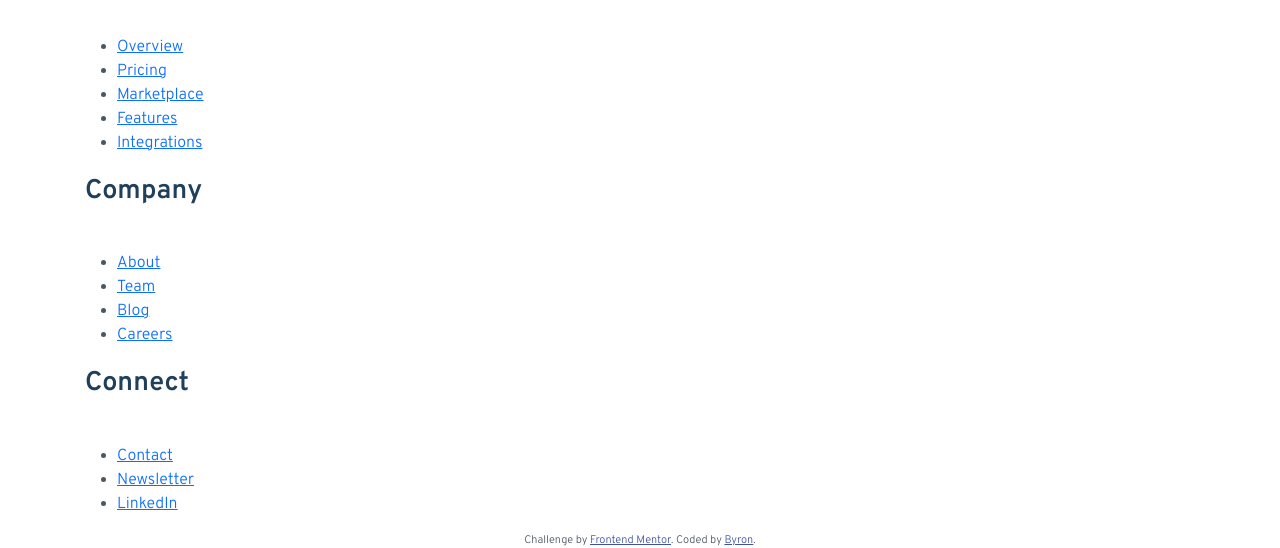
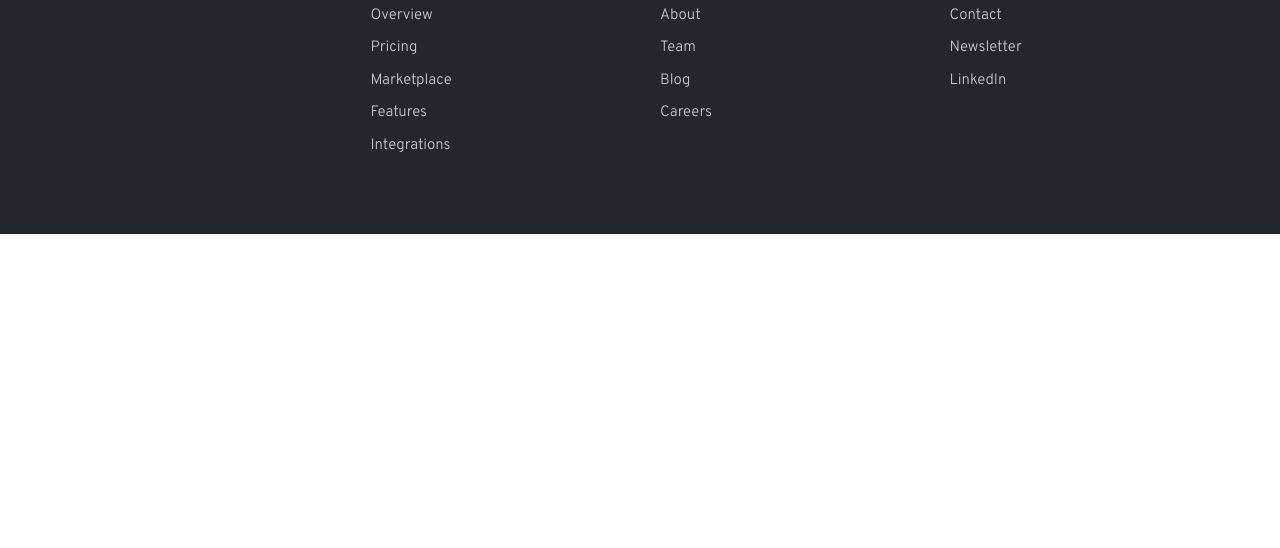
Before and after one commit to byronbyron/blogr-landing-page, a website: page index.html in a window 1280 px wide. Shown: the part 3181-3729 px from the top of the page. After the commit the page ends 3415 px from the top, so only its background shows below. Drawn offline with Linux system fonts and the light colour scheme.

Commit message:
Add footer styles

```diff
--- a/index.html
+++ b/index.html
@@ -181,17 +181,17 @@
 
   <footer class="footer">
     <div class="container">
-      <div class="footer__row">
-        <div class="footer__col">
-          <span class="footer__logo">
+      <div class="row">
+        <div class="col-md">
+          <div class="footer__logo">
             <img src="images/logo.svg" alt="Blogr" width="101" height="40">
-          </span>
+          </div>
         </div>
 
-        <div class="footer__col">
+        <div class="col-md">
           <h2 class="footer__title">Product</h2>
 
-          <ul class="footer__list">
+          <ul class="footer__list list-unstyled">
             <li><a href="#">Overview</a></li>
             <li><a href="#">Pricing</a></li>
             <li><a href="#">Marketplace</a></li>
@@ -200,10 +200,10 @@
           </ul>
         </div>
 
-        <div class="footer__col">
+        <div class="col-md">
           <h2 class="footer__title">Company</h2>
 
-          <ul class="footer__list">
+          <ul class="footer__list list-unstyled">
             <li><a href="#">About</a></li>
             <li><a href="#">Team</a></li>
             <li><a href="#">Blog</a></li>
@@ -211,10 +211,10 @@
           </ul>
         </div>
 
-        <div class="footer__col">
+        <div class="col-md">
           <h2 class="footer__title">Connect</h2>
 
-          <ul class="footer__list">
+          <ul class="footer__list list-unstyled">
             <li><a href="#">Contact</a></li>
             <li><a href="#">Newsletter</a></li>
             <li><a href="#">LinkedIn</a></li>
--- a/src/scss/components/_base.scss
+++ b/src/scss/components/_base.scss
@@ -17,16 +17,3 @@ h2, h3 {
     line-height: 1.5;
     margin-bottom: 2.5rem;
 }
-
-h3 {
-
-}
-
-.attribution {
-    font-size: 11px;
-    text-align: center;
-}
-
-.attribution a {
-    color: hsl(228, 45%, 44%);
-}
--- /dev/null
+++ b/src/scss/components/_footer.scss
@@ -0,0 +1,66 @@
+.footer {
+  background-color: $footer-background;
+  padding-top: 70px;
+  padding-bottom: 70px;
+  border-radius: 0 100px 0 0;
+  text-align: center;
+}
+
+.footer__logo {
+  margin-bottom: 5rem;
+}
+
+.footer__title {
+  font-size: 1.125rem;
+  margin-bottom: 1.875rem;
+  color: $white;
+}
+
+.footer__list {
+  font-size: 1.125rem;
+  margin-bottom: 3rem;
+
+  li {
+    margin-bottom: 0.625rem;
+  }
+
+  a {
+    color: $footer-text;
+    text-decoration: none;
+    display: inline-block;
+
+    &:hover,
+    &:focus {
+      text-decoration: underline;
+    }
+  }
+}
+
+.attribution {
+    font-size: 0.6875rem;
+    text-align: center;
+    display: none;
+}
+
+.attribution a {
+    color: hsl(228, 45%, 44%);
+}
+
+@media (min-width: 768px) {
+  .footer {
+    text-align: left;
+    min-height: 360px;
+  }
+
+  .footer__title,
+  .footer__list {
+    font-size: 0.9375rem;
+    position: relative;
+    top: 0.5rem;
+    left: -0.25rem;
+  }
+
+  .footer__list {
+    margin-bottom: 0;
+  }
+}
--- a/src/scss/components/_section.scss
+++ b/src/scss/components/_section.scss
@@ -125,6 +125,7 @@
 
     .section_3 {
         padding-top: 114px;
+        padding-bottom: 60px;
         min-height: 902px;
 
         .row {
--- a/src/scss/components/all.scss
+++ b/src/scss/components/all.scss
@@ -5,3 +5,4 @@
 @import 'section';
 
 @import 'header';
+@import 'footer';
```
Also changed, not shown: css/app.css, 1 other file.
